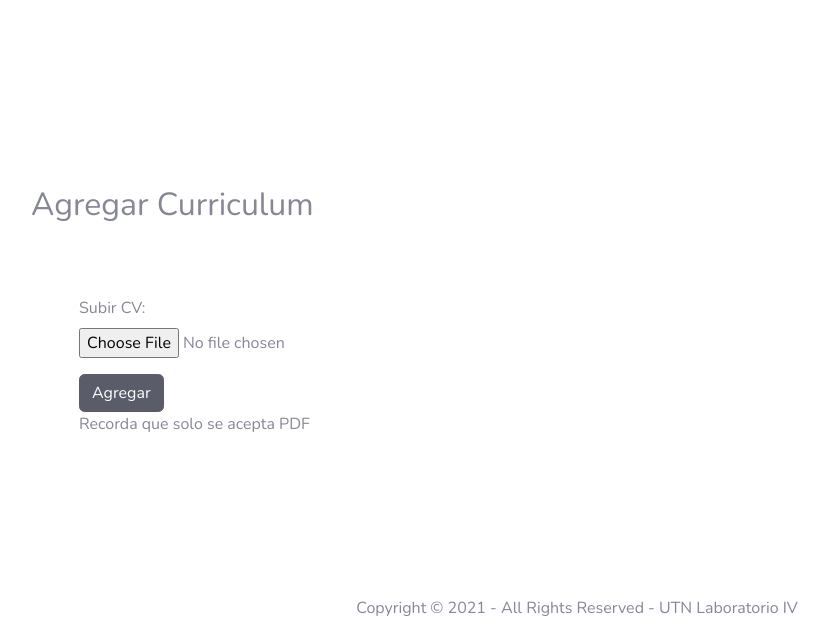
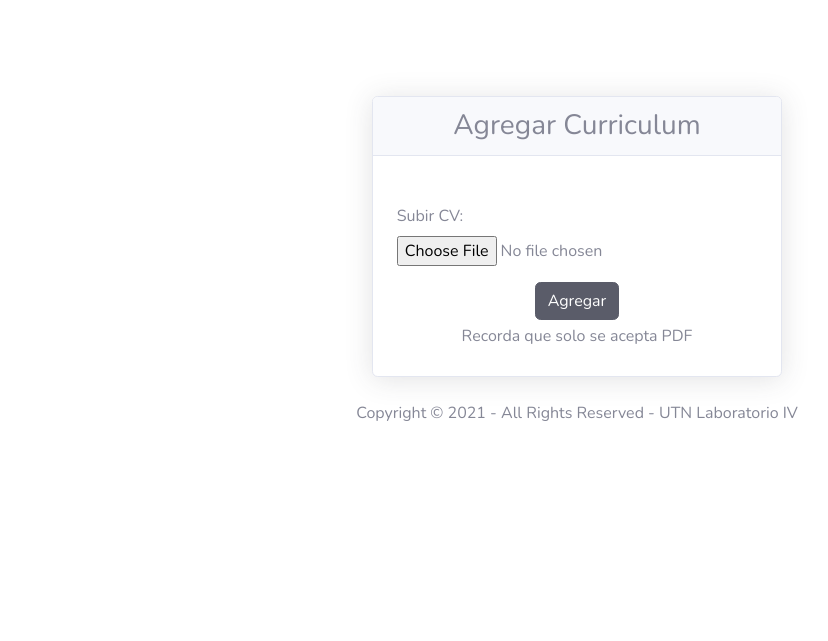
Before and after one commit to elomdq/utn-final, a PHP site: the page made by UTN-Work/Views/file-add.php in a window 1280 px wide. Shown: the top 641 px of the page, without its empty margins (63-891 px from the left). Run offline with PHP 8.4, Linux system fonts and the light colour scheme; the template is opened without the code that fills it, so the values that code supplies are empty; some libraries are stand-ins or nearby versions.

Commit message:
pequeños cambios

```diff
--- a/UTN-Work/Views/file-add.php
+++ b/UTN-Work/Views/file-add.php
@@ -1,7 +1,42 @@
+<div class="row justify-content-center">
+     <div class="col-4">
+          <div class="card shadow mb-4">
+               <h3 class="card-header col-12 text-center mb-4">Agregar Curriculum</h3>
+               <!-- Card Body -->
+               <div class="row card-body .flex-column justify-content-center py-2 ">
+
+                    <form action="<?php echo FRONT_ROOT ?>file/createFile/" method="POST" enctype="multipart/form-data" class="bg-light-alpha p-3">
+                         <div class="row">
+                              <div class="col">
+                                   <div class="form-group">
+                                        <label for="fileToUpload">Subir CV:</label>
+                                        <input type="file" id="fileToUpload" name="fileToUpload" accept="application/pdf">
+                                   </div>
+                              </div>
+                         </div>
+                         <div class="text-center mx-auto">
+                              <button type="submit" class="btn btn-dark botonCentro mx-auto">Agregar</button>
+                         </div>
+                         <div>
+                              <p class="text-center my-1">Recorda que solo se acepta PDF</p>
+                         </div>
+                    </form>
+
+               </div>
+
+          </div>
+     </div>
+</div>
+
+
+
+
+<!--
 <main class="py-5">
      <section id="listado" class="mb-5">
           <div class="container">
-          <div class="alert alert-<?php if($alert!=null) echo $alert->getType();?>" role="alert"> <?php if($alert!=null) echo $alert->getMessage(); ?> </div>
+               <div class="alert alert-<?php if ($alert != null) echo $alert->getType(); ?>" role="alert"> <?php if ($alert != null) echo $alert->getMessage(); ?> </div>
+
                <h2 class="mb-4">Agregar Curriculum</h2>
                <form action="<?php echo FRONT_ROOT ?>file/createFile/" method="POST" enctype="multipart/form-data" class="bg-light-alpha p-5">
                     <div class="row">
@@ -13,10 +48,13 @@
                          </div>
                     </div>
                     <div class="wrapper">
-                        <button  type="submit" class="btn btn-dark botonCentro">Agregar</button>
+                         <button type="submit" class="btn btn-dark botonCentro">Agregar</button>
                     </div>
-                    <div> <p>Recorda que solo se acepta PDF</p> </div>
+                    <div>
+                         <p>Recorda que solo se acepta PDF</p>
+                    </div>
                </form>
           </div>
      </section>
 </main>
+-->
```
Also changed, not shown: UTN-Work/Views/offer-add-company.php (deleted, +0 -108 lines), 1 other file. Lines whose indentation alone changed are shown as unchanged.
